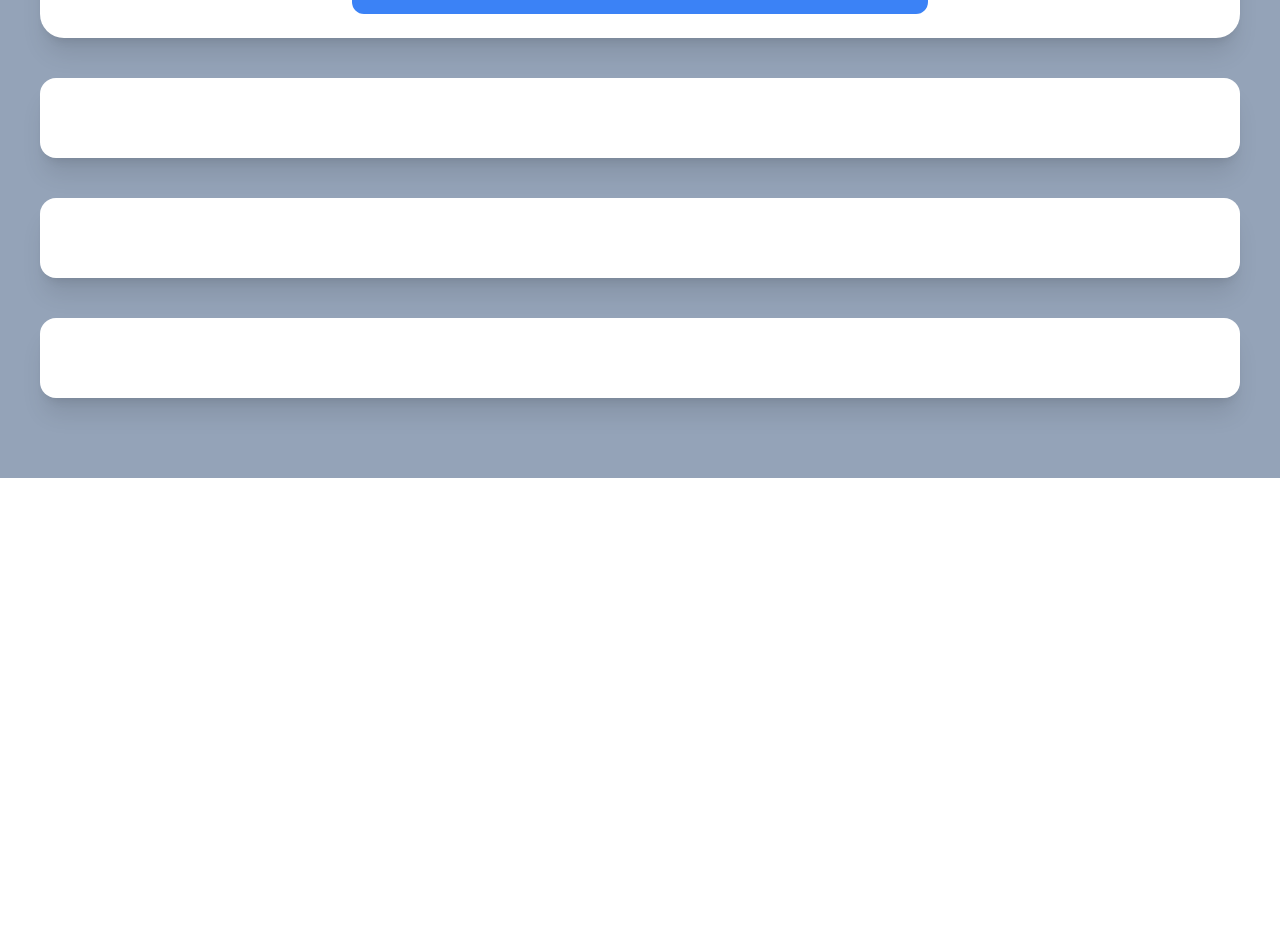
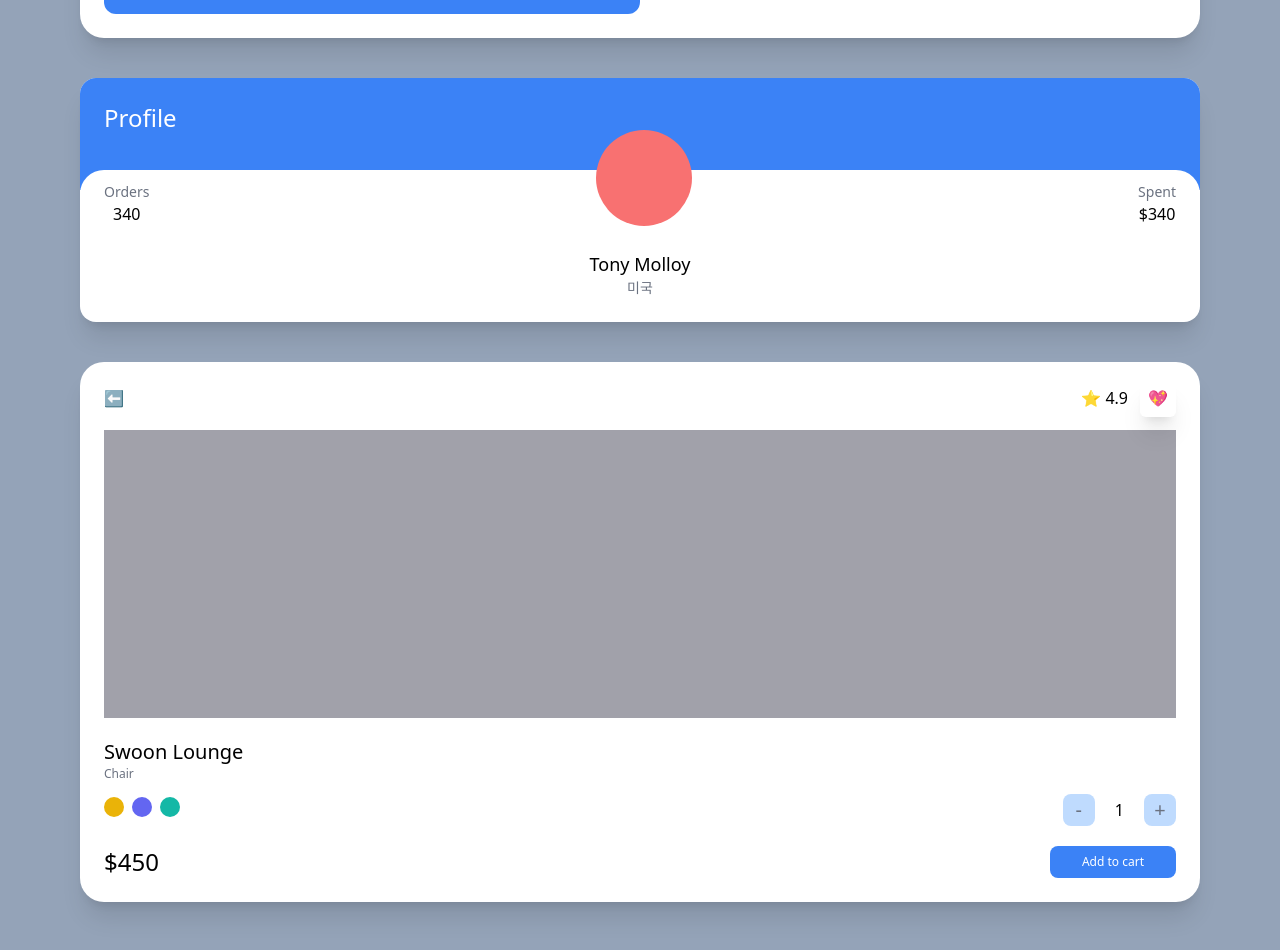
Before and after one commit to duwon1229/carrot-market, a Next.js app: page / in a window 1280 px wide. Shown: the part 300-1250 px from the top of the page. Before the commit the page ends 800 px from the top, so only its background shows below. Built offline with nearby package versions, Linux system fonts and the light colour scheme.

Commit message:
tailwind modifiers

```diff
--- a/pages/index.tsx
+++ b/pages/index.tsx
@@ -2,7 +2,7 @@
 
 const Home: NextPage = () => {
   return (
-    <div className="bg-slate-400 py-20 px-10 grid gap-10">
+    <div className="bg-slate-400 py-20 px-20 grid gap-10 min-h-screen">
       <div className="bg-white p-6 rounded-3xl shadow-xl">
         <span className="font-semibold text-3xl">Select Item</span>
         <div className="flex justify-between my-2">
@@ -17,13 +17,68 @@
           <span>Total</span>
           <span className="font-semibold">$10</span>
         </div>
-        <div className="mt-5 bg-blue-500 text-white p-3 text-center rounded-xl w-2/4 mx-auto">
+        <button className="mt-5 bg-blue-500 text-white p-3 text-center rounded-xl w-2/4 mx-auto hover:bg-teal-500 hover:text-black active:bg-yellow-500 focus:text-red-500">
           Checkout
+        </button>
+      </div>
+      <div className="bg-white overflow-hidden rounded-2xl shadow-xl ">
+        <div className="bg-blue-500 p-6 pb-14">
+          <span className="text-white text-2xl">Profile</span>
+        </div>
+        <div className="rounded-3xl p-6 bg-white relative -top-5">
+          <div className="flex relative -top-16 items-end justify-between">
+            <div className="flex flex-col items-center">
+              <span className="text-sm text-gray-500">Orders</span>
+              <span className="font-medium">340</span>
+            </div>
+            <div className="h-24 w-24 bg-red-400 rounded-full" />
+            <div className="flex flex-col items-center">
+              <span className="text-sm text-gray-500">Spent</span>
+              <span className="font-medium">$340</span>
+            </div>
+          </div>
+          <div className="relative flex flex-col items-center -mt-10 -mb-5">
+            <span className="text-lg font-medium">Tony Molloy</span>
+            <span className="text-sm text-gray-500">미국</span>
+          </div>
         </div>
       </div>
-      <div className="bg-white p-10 rounded-2xl shadow-xl"></div>
-      <div className="bg-white p-10 rounded-2xl shadow-xl"></div>
-      <div className="bg-white p-10 rounded-2xl shadow-xl"></div>
+      <div className="bg-white p-6 rounded-3xl shadow-xl">
+        <div className="flex mb-5 justify-between items-center">
+          <span>⬅️</span>
+          <div className="space-x-3">
+            <span>⭐️ 4.9</span>
+            <span className="shadow-xl p-2 rounded-md">💖</span>
+          </div>
+        </div>
+        <div className="bg-zinc-400 h-72 mb-5" />
+        <div className="flex flex-col">
+          <span className="font-medium text-xl">Swoon Lounge</span>
+          <span className="text-xs text-gray-500">Chair</span>
+          <div className="mt-3 mb-5 flex justify-between items-center">
+            <div className="space-x-2">
+              <button className="w-5 h-5 rounded-full bg-yellow-500 focus:ring-2 ring-offset-2 ring-yellow-500 transition" />
+              <button className="w-5 h-5 rounded-full bg-indigo-500 focus:ring-2 ring-offset-2 ring-indigo-500 transition" />
+              <button className="w-5 h-5 rounded-full bg-teal-500 focus:ring-2 ring-offset-2 ring-teal-500 transition" />
+            </div>
+            <div className="flex items-center space-x-5">
+              <button className="rounded-lg bg-blue-200 flex justify-center items-center aspect-square w-8 text-xl text-gray-500">
+                -
+              </button>
+              <span>1</span>
+              <button className="rounded-lg bg-blue-200 flex justify-center items-center aspect-square w-8 text-xl text-gray-500">
+                +
+              </button>
+            </div>
+          </div>
+          <div className="flex justify-between items-center">
+            <span className="font-medium text-2xl">$450</span>
+            <button className="bg-blue-500 py-2 px-8 text-center text-xs text-white rounded-lg">
+              Add to cart
+            </button>
+          </div>
+        </div>
+      </div>
     </div>
   );
 };
```
